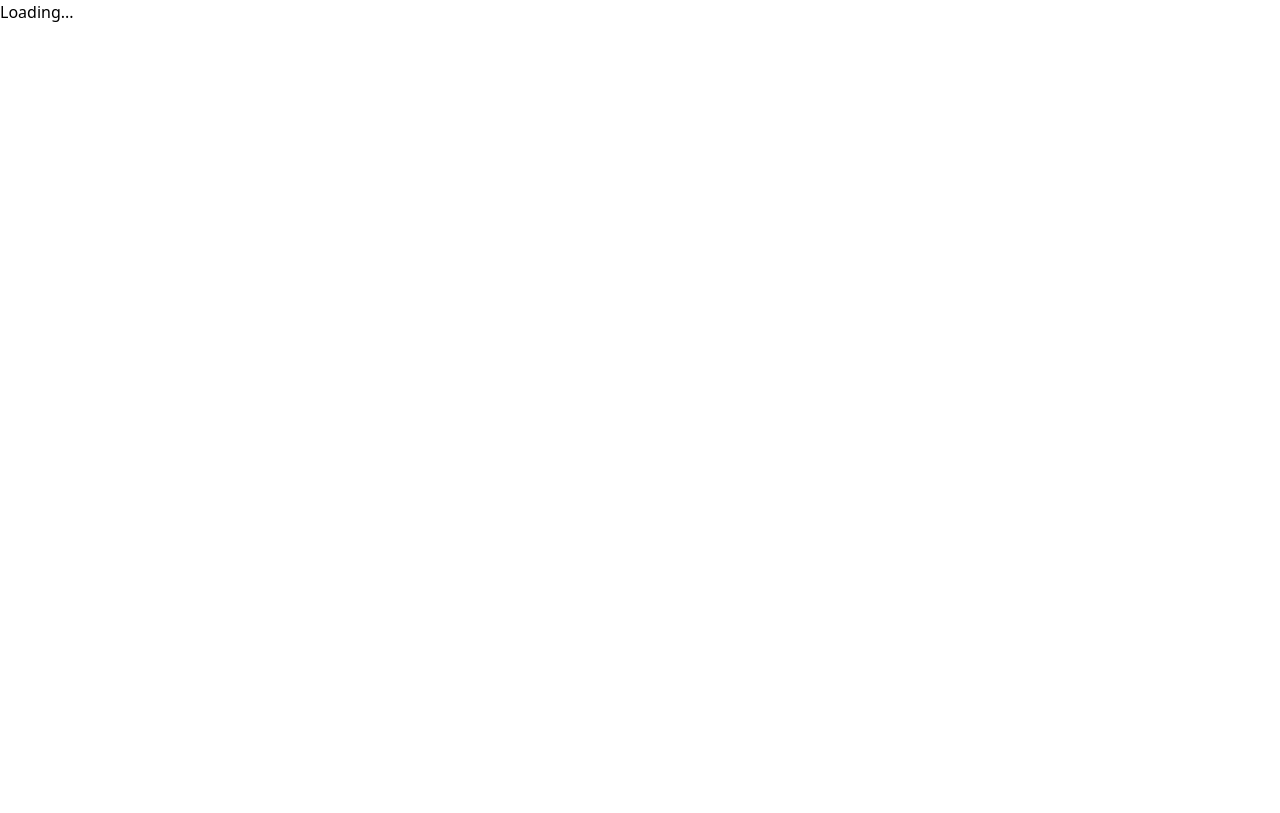
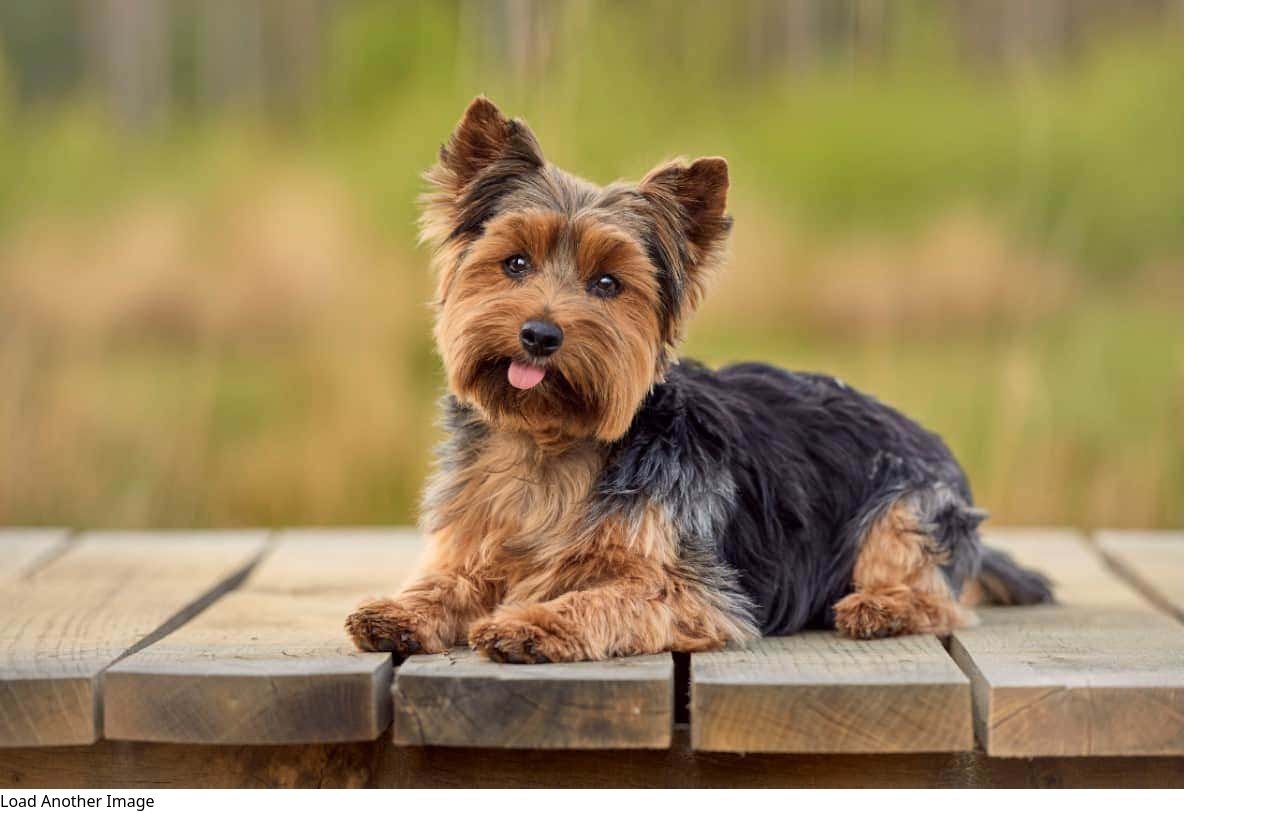
Before and after one commit to josebraposo/react-tailwind-loading-effect, a React (Vite) app: page / in a window 1280 px wide. Built offline with nearby package versions, Linux system fonts and the light colour scheme.

Commit message:
feat: add image loading effect

```diff
--- a/src/App.tsx
+++ b/src/App.tsx
@@ -1,10 +1,26 @@
-function App() {
+import { FC, useState } from "react";
+import LoadingImage from "./LoadingImage";
+
+const App: FC = () => {
+  const [currentImage, setCurrentImage] = useState("/dog1.jpg");
+
+  const toggleImage = () => {
+    setCurrentImage((prevImage) =>
+      prevImage === "/dog1.jpg" ? "/dog2.jpg" : "/dog1.jpg"
+    );
+  };
+
   return (
-    <div className="flex items-center justify-center h-screen">
-      <div className="w-16 h-16 bg-blue-300 rounded-full animate-pulse"></div>
-      <p className="ml-2">Loading...</p>
+    <div className="flex flex-col items-center justify-center h-screen">
+      <LoadingImage src={currentImage} className="w-96 h-auto" />
+      <button
+        className="mt-4 px-4 py-2 bg-blue-500 text-white rounded-md"
+        onClick={toggleImage}
+      >
+        Load Another Image
+      </button>
     </div>
   );
-}
+};
 
 export default App;
--- /dev/null
+++ b/src/LoadingImage.tsx
@@ -0,0 +1,56 @@
+import { FC, useEffect, useState } from "react";
+import { ImgHTMLAttributes } from "react";
+
+interface CustomImageProps extends ImgHTMLAttributes<HTMLImageElement> {
+  src: string;
+  className?: string;
+}
+
+const CustomImage: FC<CustomImageProps> = ({
+  src,
+  className,
+  ...imgProps
+}: CustomImageProps) => {
+  const [imgSrc, setImgSrc] = useState(src);
+  const [isLoaded, setIsLoaded] = useState(false);
+
+  useEffect(() => {
+    if (src !== imgSrc) {
+      setIsLoaded(false);
+      setImgSrc(src);
+    }
+  }, [src, imgSrc]);
+
+  const handleLoaded = () => {
+    // simulate slow image loading
+    setTimeout(() => {
+      setIsLoaded(true);
+    }, 3000);
+  };
+
+  return (
+    <div className="relative">
+      <div
+        className={`
+           absolute inset-0 animate-pulse bg-blue-500 opacity-5
+          ${isLoaded ? "hidden" : ""}
+        `}
+      />
+      <img
+        src={imgSrc}
+        onLoad={handleLoaded}
+        className={`
+        ${className}
+          ${
+            isLoaded
+              ? "opacity-100 transition-opacity ease-in duration-500"
+              : "opacity-0"
+          }
+        `}
+        {...imgProps}
+      />
+    </div>
+  );
+};
+
+export default CustomImage;
```
Also changed, not shown: public/dog1.jpg (added), public/dog2.jpg (added).
